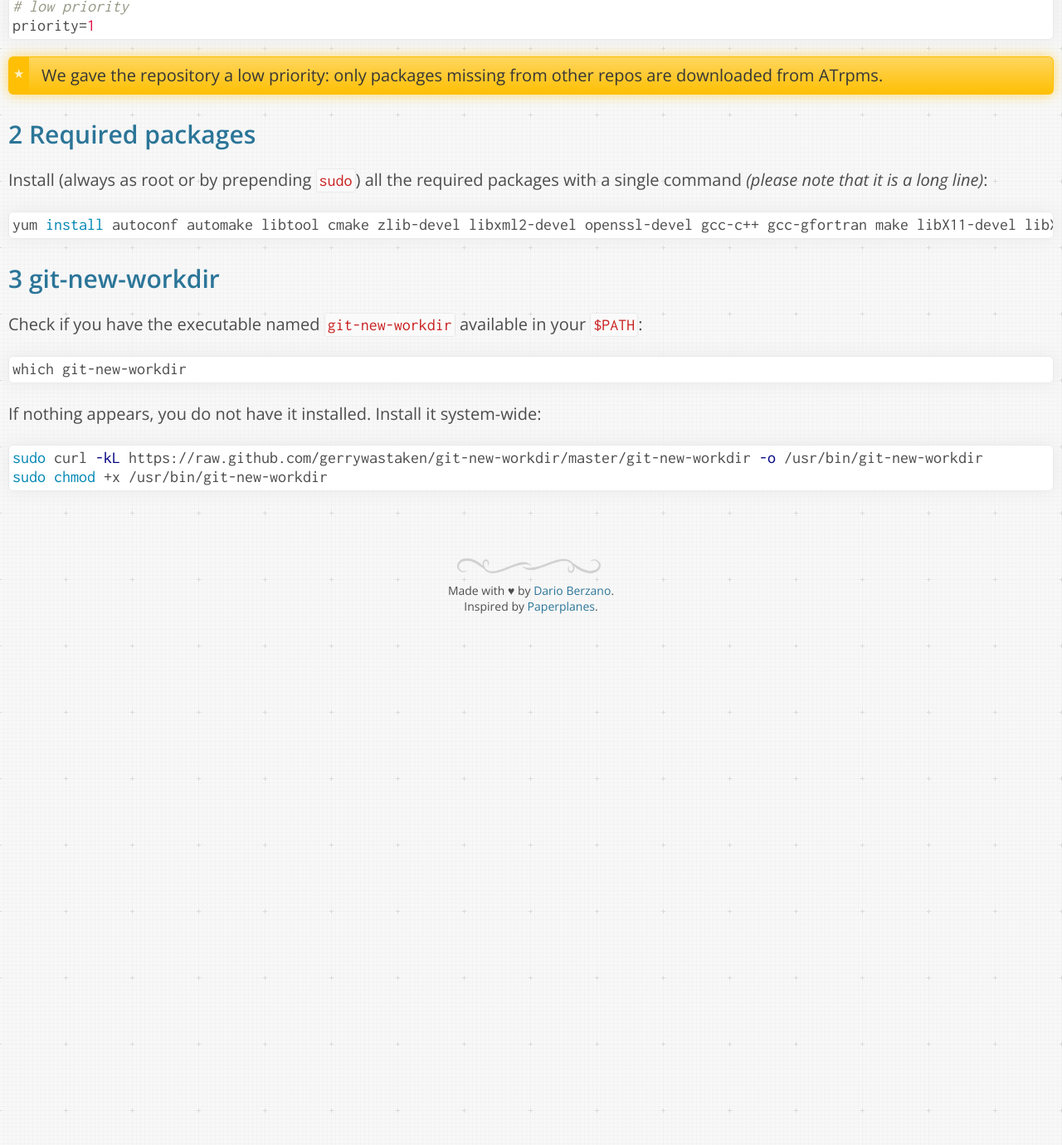
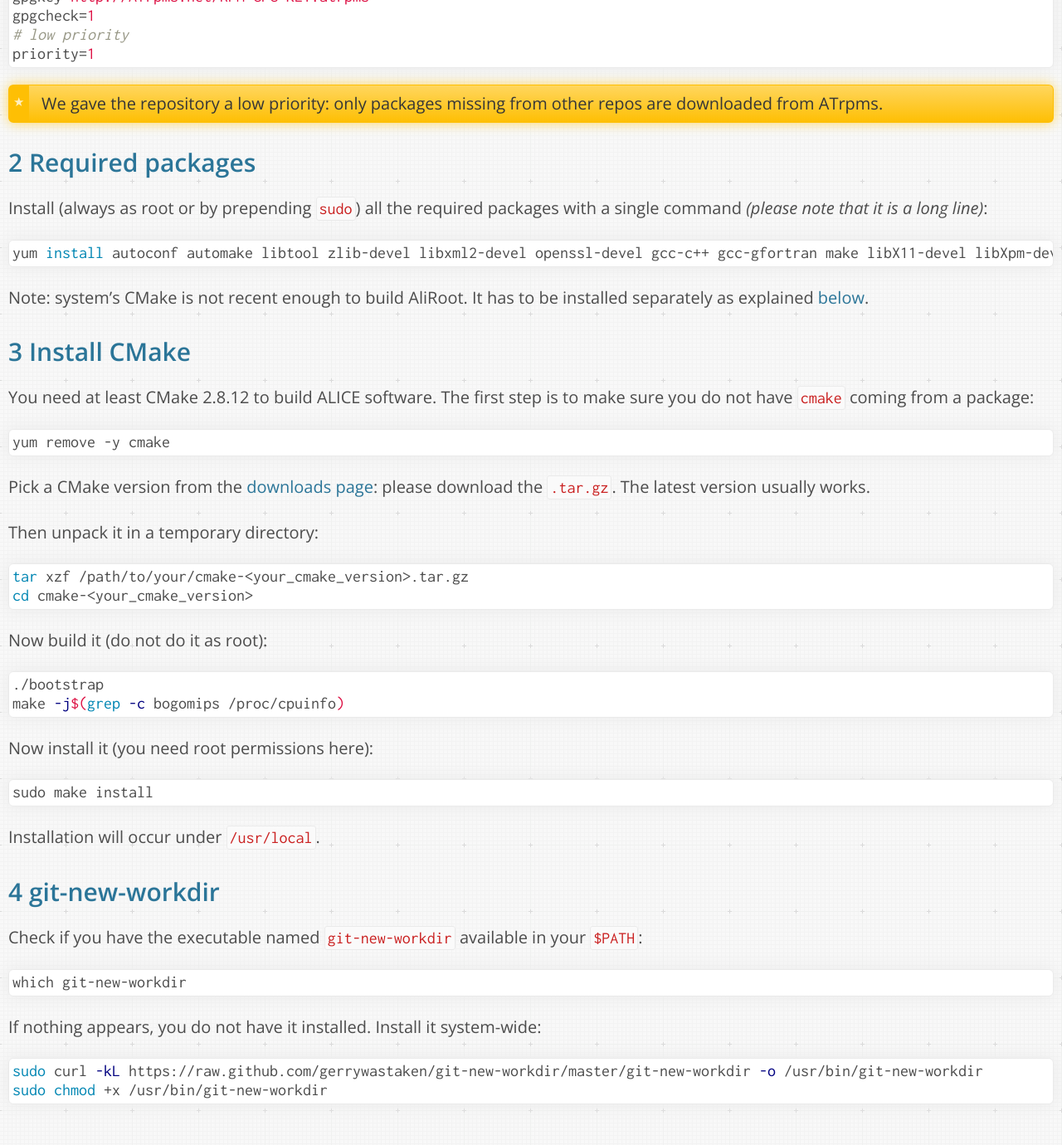
Before and after one commit to dberzano/dberzano.github.io, a Jekyll site: the page built from alice/install-aliroot/prereq-cc7.md, in a window 1280 px wide and 1400 px high, scrolled down 902 px. Shown: the top 1380 px of the window at 83% size. Built offline with Jekyll 4.4.1, drawn with Linux system fonts in a browser that asks for light colours; Markdown is read by kramdown in place of the engine named in the settings; before the commit the page ends 1667 px from its top, so only the background shows below that; some of the changed text lies outside the part shown.

Commit message:
AliInst: how to install CMake

````diff
--- a/alice/install-aliroot/prereq-cc7.md
+++ b/alice/install-aliroot/prereq-cc7.md
@@ -44,8 +44,47 @@ Install (always as root or by prepending `sudo`) all the required packages with
 a single command *(please note that it is a long line)*:
 
 ```bash
-yum install autoconf automake libtool cmake zlib-devel libxml2-devel openssl-devel gcc-c++ gcc-gfortran make libX11-devel libXpm-devel libXft-devel libXext-devel mesa-libGLU-devel subversion git CGAL-devel
+yum install autoconf automake libtool zlib-devel libxml2-devel openssl-devel gcc-c++ gcc-gfortran make libX11-devel libXpm-devel libXft-devel libXext-devel mesa-libGLU-devel subversion git CGAL-devel
 ```
+
+**Note:** system's CMake is not recent enough to build AliRoot. It has to be
+installed separately as explained [below](#install_cmake).
+
+
+Install CMake
+-------------
+
+You need at least CMake 2.8.12 to build ALICE software. The first step is to
+make sure you do not have `cmake` coming from a package:
+
+```
+yum remove -y cmake
+```
+
+Pick a CMake version from the [downloads page](http://www.cmake.org/download/):
+please download the `.tar.gz`. The latest version usually works.
+
+Then unpack it in a temporary directory:
+
+```bash
+tar xzf /path/to/your/cmake-<your_cmake_version>.tar.gz
+cd cmake-<your_cmake_version>
+```
+
+Now build it (do not do it as root):
+
+```bash
+./bootstrap
+make -j$(grep -c bogomips /proc/cpuinfo)
+```
+
+Now install it (you need root permissions here):
+
+```
+sudo make install
+```
+
+Installation will occur under `/usr/local`.
 
 
 git-new-workdir
````
Also changed, not shown: alice/install-aliroot/index.md (+1 -1 lines).
